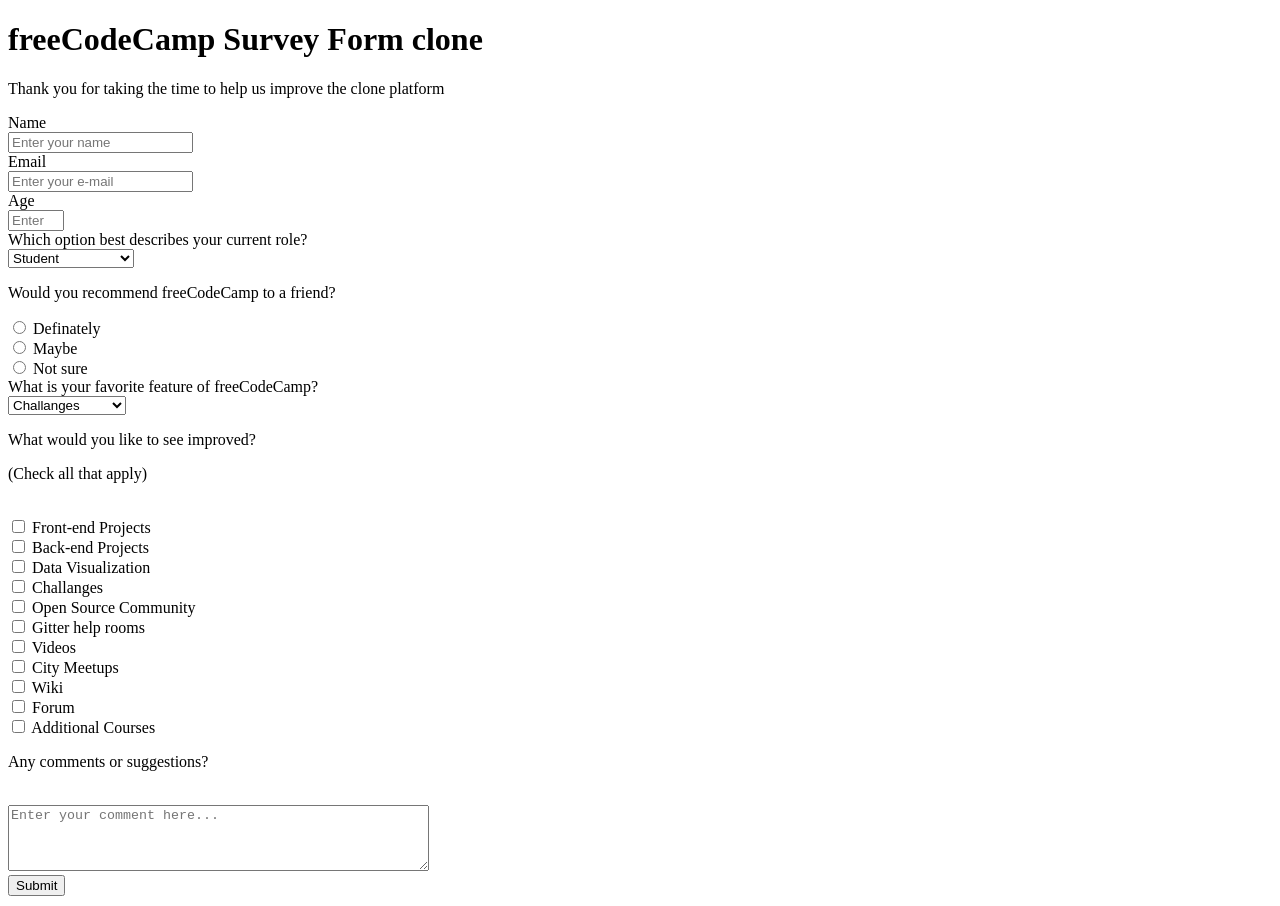
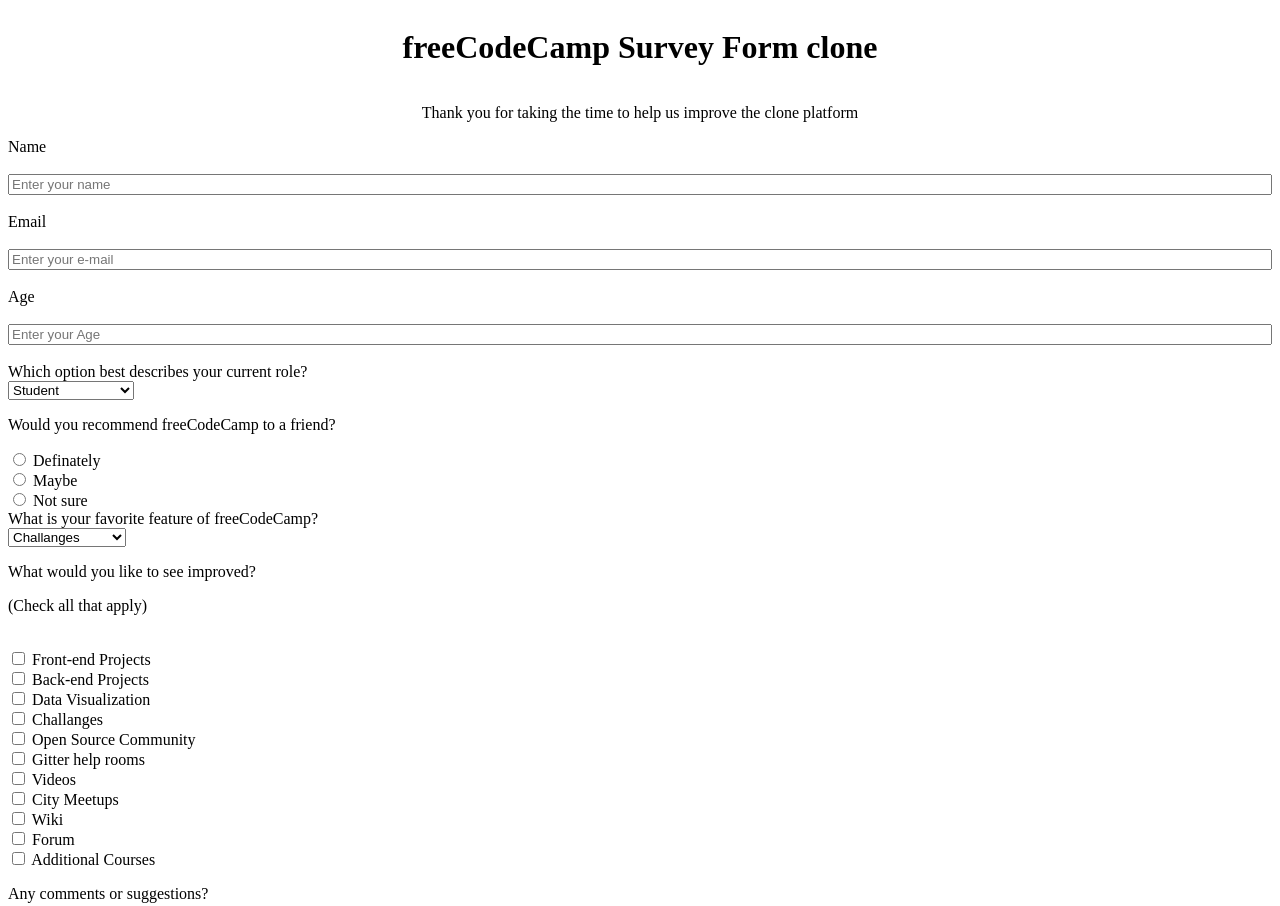
Before and after one commit to Batoru1/fcc-survey-form, a plain HTML site: page index.html in a window 1280 px wide. Shown: the top 906 px of the page. Drawn offline with Linux system fonts and the light colour scheme.

Commit message:
README.md

```diff
--- a/index.html
+++ b/index.html
@@ -8,12 +8,15 @@
    <title>Survey Form</title>
 </head>
 <body>
-    <h1 id="title">freeCodeCamp Survey Form clone</h1>
+    <div class="top"><h1 id="title">freeCodeCamp Survey Form clone</h1>
       <p id="description">Thank you for taking the time to help us improve the clone platform</p>
+    </div>
 
     <form id="survey-form">
 
-        <label id="name-label" for="name">Name</label><br>
+        <div class="box2">
+
+            <div class="personal"><label id="name-label" for="name">Name</label><br>
               <input id="name" type="text" name="name" placeholder="Enter your name" title="Please fill out this filed"  required><br>
 
              <label id="email-label" for="email">Email</label><br>
@@ -21,7 +24,9 @@
 
              <label id="number-label">Age</label><br>
              <input id="number" type="number" name="age" min="1" max="99" placeholder="Enter your Age"><br>
+            </div>
 
+            <div class="dropdown1">
              <label for="dropdown">Which option best describes your current role?</label> <br>
                 <select id="dropdown">
                   <option value="Select an option" disabled="disabled">Select an option</option>
@@ -31,6 +36,7 @@
                   <option value="Prefer not to say">Prefer not to say</option>
                   <option value="Other">Other</option>
                 </select><br>
+            </div>
 
          <p>Would you recommend freeCodeCamp to a friend?</p>
          <input type="radio" id="definately" name="recommend" value="Definately">
@@ -92,6 +98,7 @@
 
          <input type="submit" id="submit" value="Submit">
 
+        </div>
 
     </form>
 
--- a/styles.css
+++ b/styles.css
@@ -0,0 +1,10 @@
+#survey-form {display: flex;
+flex-direction: column;}
+
+.top {display: flex;
+    flex-direction: column;
+    align-items: center;
+     gap: 0px;}
+
+.personal {display: flex;
+flex-direction: column;}
```
Lines whose indentation alone changed are shown as unchanged.
